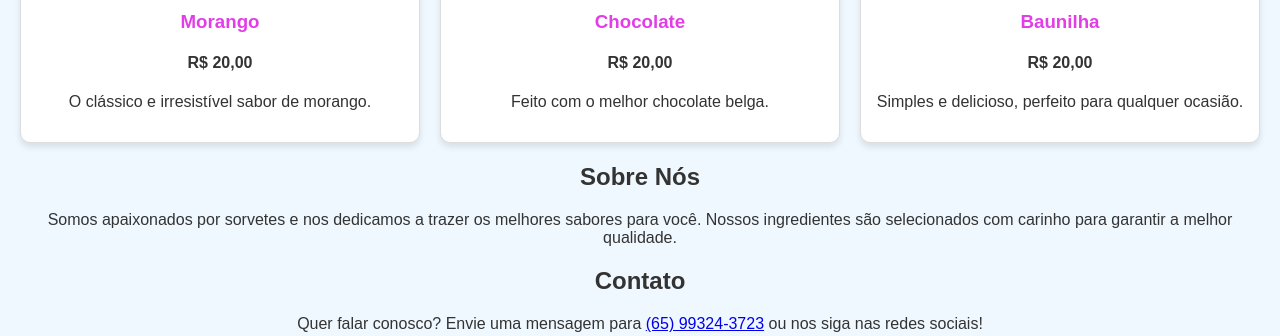
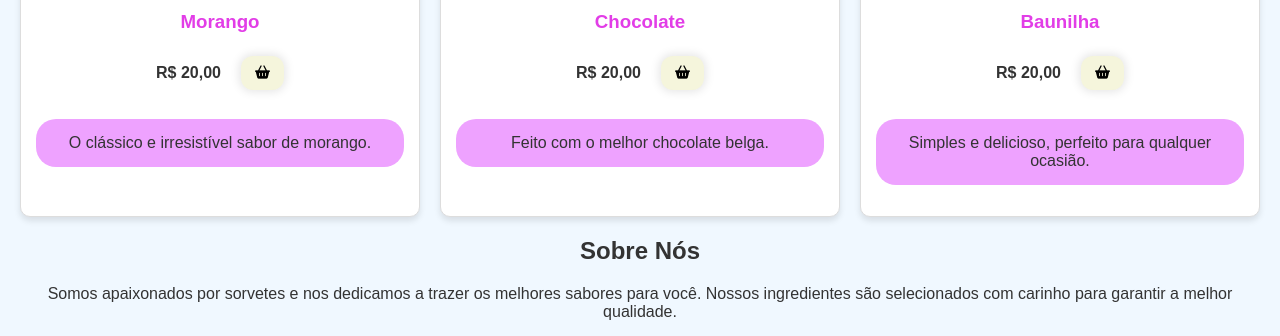
Before and after one commit to dudagpborges/Sorvetes-da-Duda, a plain HTML site: page index.html in a window 1280 px wide. Shown: the part 575-911 px from the top of the page. Drawn offline with Linux system fonts and the light colour scheme.

Commit message:
add atualizçao do novo projeto

```diff
--- a/index.html
+++ b/index.html
@@ -3,68 +3,12 @@
 <head>
     <meta charset="UTF-8">
     <meta name="viewport" content="width=device-width, initial-scale=1.0">
+      <!-- Font Awesome -->
+  <link rel="stylesheet" href="https://cdnjs.cloudflare.com/ajax/libs/font-awesome/6.7.2/css/all.min.css" integrity="sha512-Evv84Mr4kqVGRNSgIGL/F/aIDqQb7xQ2vcrdIwxfjThSH8CSR7PBEakCr51Ck+w+/U6swU2Im1vVX0SVk9ABhg==" crossorigin="anonymous" referrerpolicy="no-referrer" />
+    <link rel="stylesheet" href="style.css">
     <title>Delícias Geladas</title>
     <style>
-        body {
-            font-family: Arial, sans-serif;
-            margin: 0;
-            padding: 0;
-            background-color: #f0f8ff;
-            color: #333;
-        }
-        header {
-            background-color: #be00e8;
-            color: white;
-            padding: 20px;
-            text-align: center;
-        }
-        nav {
-            display: flex;
-            justify-content: center;
-            background-color: #d864ff;
-            padding: 10px;
-        }
-        nav a {
-            color: white;
-            text-decoration: none;
-            margin: 0 15px;
-            font-weight: bold;
-        }
-        nav a:hover {
-            text-decoration: underline;
-        }
-        main {
-            padding: 20px;
-            text-align: center;
-        }
-        .flavors {
-            display: grid;
-            grid-template-columns: repeat(auto-fit, minmax(200px, 1fr));
-            gap: 20px;
-            margin-top: 20px;
-        }
-        .flavor-card {
-            border: 1px solid #ddd;
-            border-radius: 10px;
-            padding: 15px;
-            background-color: #fff;
-            box-shadow: 0 4px 6px rgba(0, 0, 0, 0.1);
-        }
-        .flavor-card img {
-            width: 100%;
-            border-radius: 10px;
-        }
-        .flavor-card h3 {
-            margin: 10px 0;
-            color: #e23de7;
-        }
-        footer {
-            background-color: #48006a;
-            color: white;
-            text-align: center;
-            padding: 10px 0;
-            margin-top: 20px;
-        }
+
     </style>
 </head>
 <body>
@@ -84,19 +28,34 @@
                 <div class="flavor-card">
                     <img src="https://i0.wp.com/canaldareceita.com.br/wp-content/uploads/2024/09/SORVETE-DE-MORANGO.jpg?fit=1000%2C600&ssl=1"alt="Sorvete de Morango">
                     <h3>Morango</h3>
-                    <h4>R$ 20,00</h4>
+                    <div class="flavor-price">
+                        <h4>R$ 20,00</h4>
+                        <button class="btn-default">
+                            <i class="fa-solid fa-basket-shopping"></i>
+                        </button>
+                    </div>
                     <p>O clássico e irresistível sabor de morango.</p>
                 </div>
                 <div class="flavor-card">
                     <img src="https://www.sabornamesa.com.br/media/k2/items/cache/681ce4883e44e134adfdaa9762e2ced0_XL.jpg" alt="Sorvete de Chocolate">
                     <h3>Chocolate</h3>
-                    <h4>R$ 20,00</h4>
+                    <div class="flavor-price">
+                        <h4>R$ 20,00</h4>
+                        <button class="btn-default">
+                            <i class="fa-solid fa-basket-shopping"></i>
+                        </button>
+                    </div>
                     <p>Feito com o melhor chocolate belga.</p>
                 </div>
                 <div class="flavor-card">
                     <img src="https://catracalivre.com.br/wp-content/uploads/2023/08/istock-1326143969.jpg" alt="Sorvete de Baunilha">
                     <h3>Baunilha</h3>
-                    <h4>R$ 20,00</h4>
+                    <div class="flavor-price">
+                        <h4>R$ 20,00</h4>
+                        <button class="btn-default">
+                            <i class="fa-solid fa-basket-shopping"></i>
+                        </button>
+                    </div>
                     <p>Simples e delicioso, perfeito para qualquer ocasião.</p>
                 </div>
             </div>
--- /dev/null
+++ b/style.css
@@ -0,0 +1,89 @@
+body {
+    font-family: Arial, sans-serif;
+    margin: 0;
+    padding: 0;
+    background-color: #f0f8ff;
+    color: #333;
+}
+header {
+    background-color: #be00e8;
+    color: white;
+    padding: 20px;
+    text-align: center;
+}
+nav {
+    display: flex;
+    justify-content: center;
+    background-color: #d864ff;
+    padding: 10px;
+}
+nav a {
+    color: white;
+    text-decoration: none;
+    margin: 0 15px;
+    font-weight: bold;
+}
+nav a:hover {
+    text-decoration: underline;
+}
+main {
+    padding: 20px;
+    text-align: center;
+}
+.flavors {
+    display: grid;
+    grid-template-columns: repeat(auto-fit, minmax(200px, 1fr));
+    gap: 20px;
+    margin-top: 20px;
+}
+.flavor-card {
+    border: 1px solid #ddd;
+    border-radius: 10px;
+    padding: 15px;
+    background-color: #fff;
+    box-shadow: 0 4px 6px rgba(0, 0, 0, 0.1);
+}
+.flavor-card img {
+    width: 100%;
+    border-radius: 10px;
+}
+.flavor-card h3 {
+    margin: 10px 0;
+    color: #e23de7;
+}
+.flavor-card p {
+    background-color: rgb(238, 162, 255);
+    padding: 15px;
+    border-radius: 20px;
+}
+.flavor-price {
+    display: flex;
+    align-items: center;
+    justify-content: center;
+    gap: 20px;
+}
+footer {
+    background-color: #48006a;
+    color: white;
+    text-align: center;
+    padding: 10px 0;
+    margin-top: 20px;
+}
+
+.btn-default {
+    border: none;
+    display: flex;
+    align-items: center;
+    justify-content: center;
+    background-color: beige;
+    border-radius: 12px;
+    padding: 10px 14px;
+    font-weight: 600;
+    box-shadow: 0px 0px 10px 2px rgba(0, 0, 0, 0.1);
+    cursor: pointer;
+    transition: background-color .3s ease;
+}
+
+.btn-default:hover {
+    background-color: rgb(243, 180, 255);
+}
```
